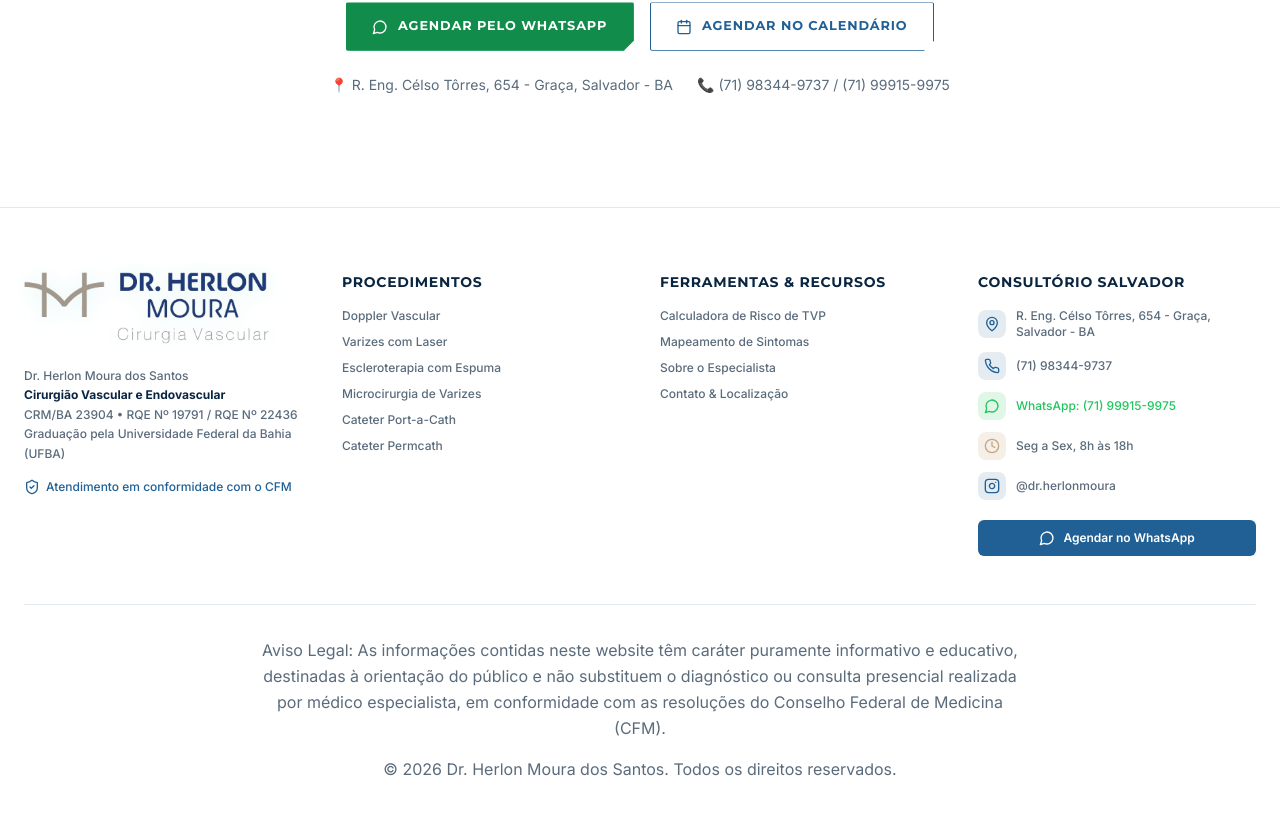
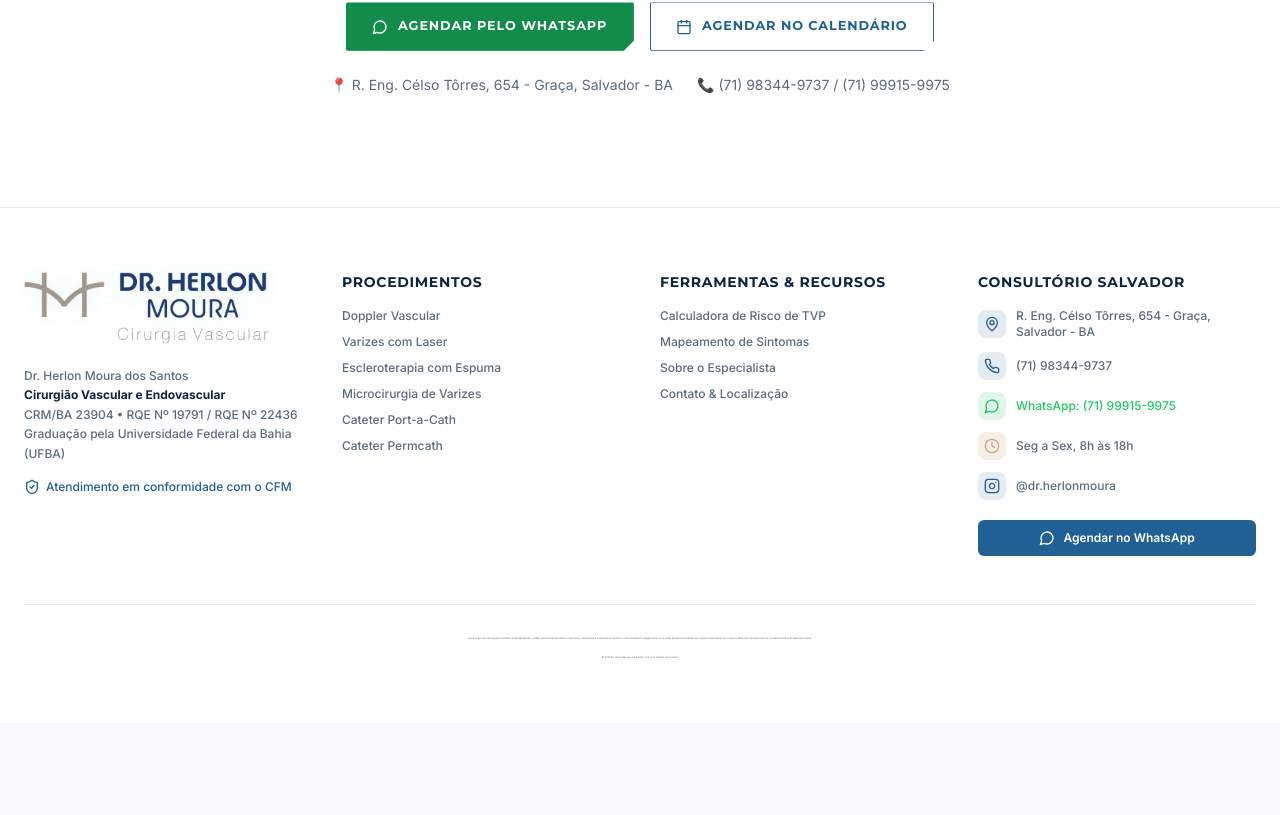
Before and after one commit to hudsonargollo/herlonmoura, a Next.js app: page / in a window 1280 px wide. Shown: the part 6643-7458 px from the top of the page. After the commit the page ends 7366 px from the top, so only its background shows below. Built offline with nearby package versions, Linux system fonts and the light colour scheme; a web font is replaced by a local one.

Commit message:
chore(footer): reduce legal notice + copyright to 2.5x smaller

```diff
--- a/components/Footer.tsx
+++ b/components/Footer.tsx
@@ -198,13 +198,18 @@ export function Footer({
 
         {/* Legal notice & Copyright */}
         <div
-          className="mt-12 border-t pt-8 text-center text-caption"
+          className="mt-12 border-t pt-8 text-center"
           style={{ borderColor: 'var(--c-card-border)', color: 'var(--s-color-content-muted)' }}
         >
-          <p className="mx-auto mb-4 max-w-3xl leading-relaxed" style={{ color: 'var(--s-color-content-muted)' }}>
+          <p
+            className="mx-auto mb-4 max-w-3xl leading-relaxed"
+            style={{ color: 'var(--s-color-content-muted)', fontSize: '2.4px', lineHeight: 1.3 }}
+          >
             Aviso Legal: As informações contidas neste website têm caráter puramente informativo e educativo, destinadas à orientação do público e não substituem o diagnóstico ou consulta presencial realizada por médico especialista, em conformidade com as resoluções do Conselho Federal de Medicina (CFM).
           </p>
-          <p>{copyright}</p>
+          <p style={{ color: 'var(--s-color-content-muted)', fontSize: '2.4px', lineHeight: 1.3 }}>
+            {copyright}
+          </p>
         </div>
       </div>
     </footer>
```
